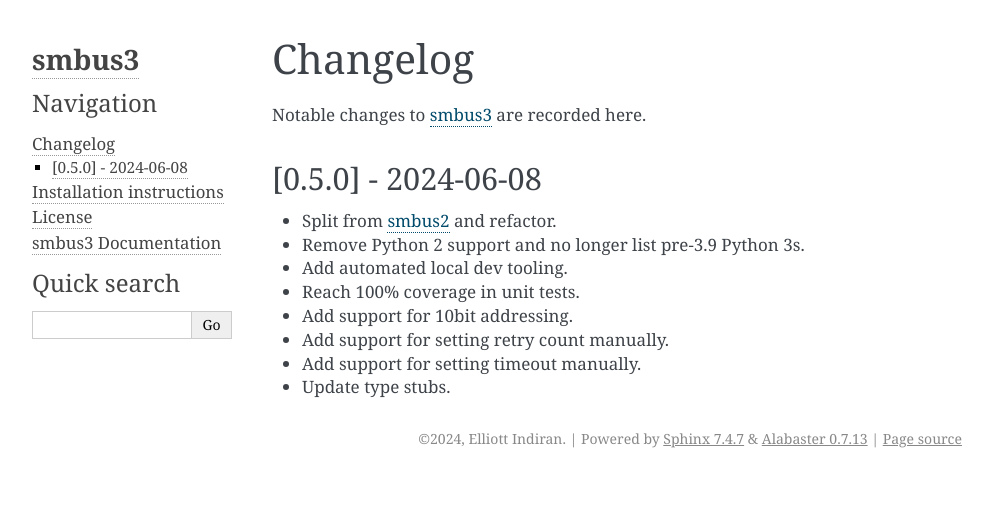
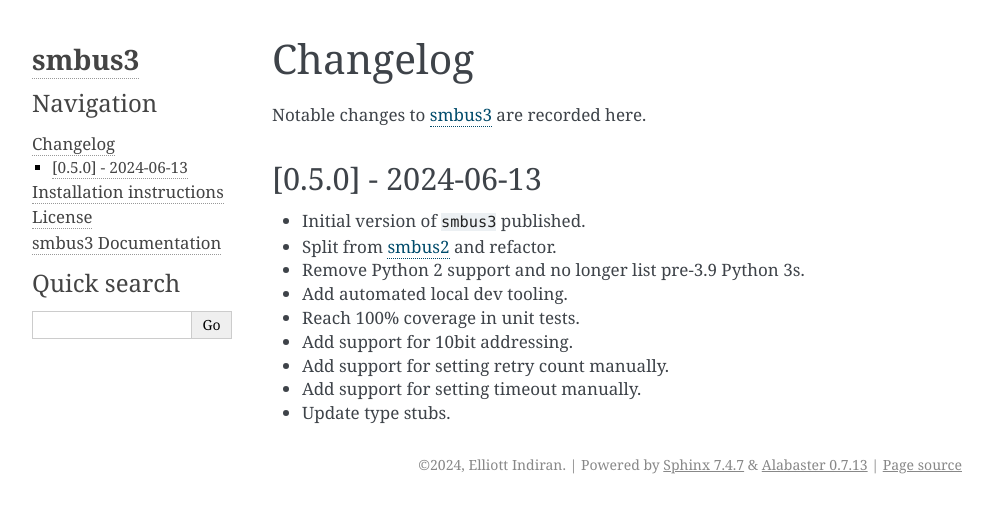
Before and after one commit to eindiran/smbus3, a Sphinx documentation site: the page built from doc/changelog.rst, in a window 1280 px wide. Shown: the top 513 px of the page, without its empty margins (148-1141 px from the left). Built offline with Sphinx 7.4.7, drawn with Linux system fonts in a browser that asks for light colours.

Commit message:
Update changelog

```diff
--- a/doc/changelog.rst
+++ b/doc/changelog.rst
@@ -4,13 +4,14 @@
 Notable changes to `smbus3 <https://github.com/eindiran/smbus3>`__ are
 recorded here.
 
-[0.5.0] - 2024-06-08
+[0.5.0] - 2024-06-13
 --------------------
 
+- Initial version of ``smbus3`` published.
 -  Split from `smbus2 <https://github.com/kplindegaard/smbus2>`__ and
    refactor.
--  Remove Python 2 support and no longer list pre-3.9 Python 3s.
--  Add automated local dev tooling.
+- Remove Python 2 support and no longer list pre-3.9 Python 3s.
+- Add automated local dev tooling.
 - Reach 100% coverage in unit tests.
 - Add support for 10bit addressing.
 - Add support for setting retry count manually.
```
